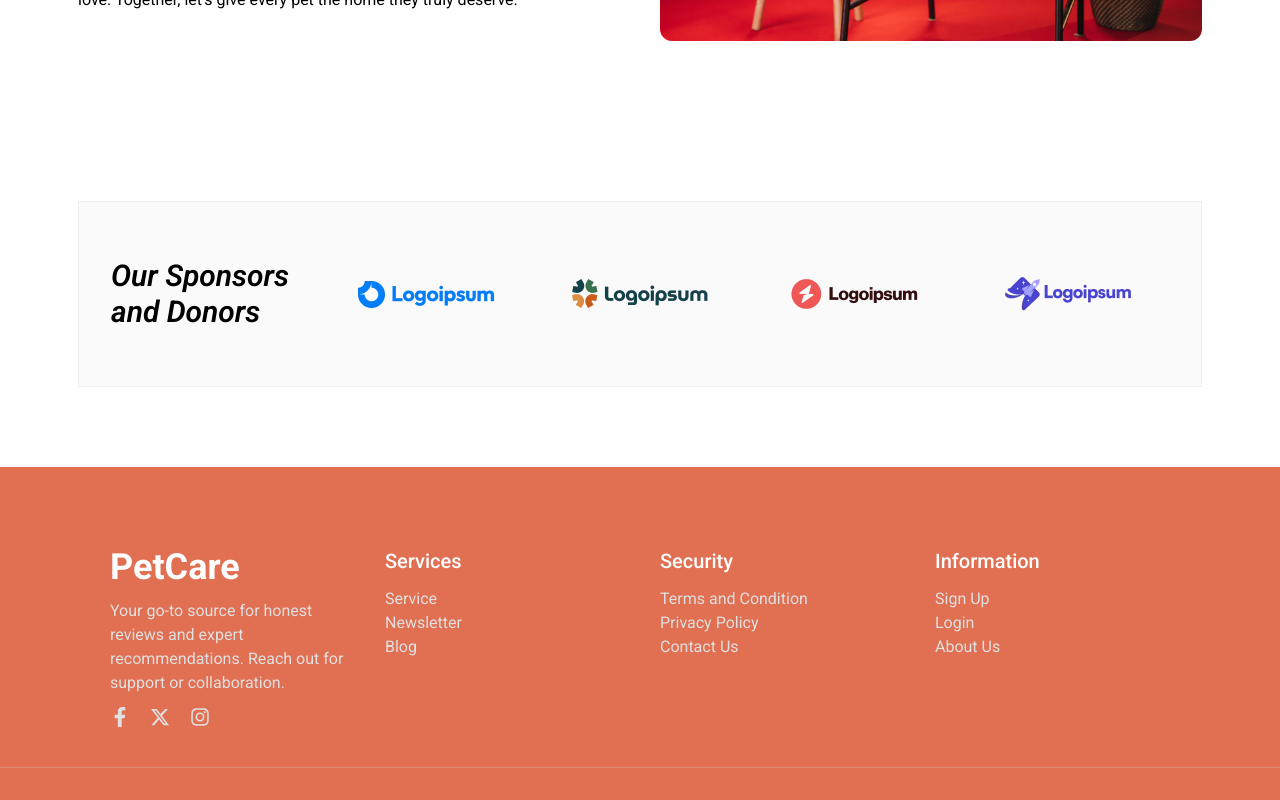
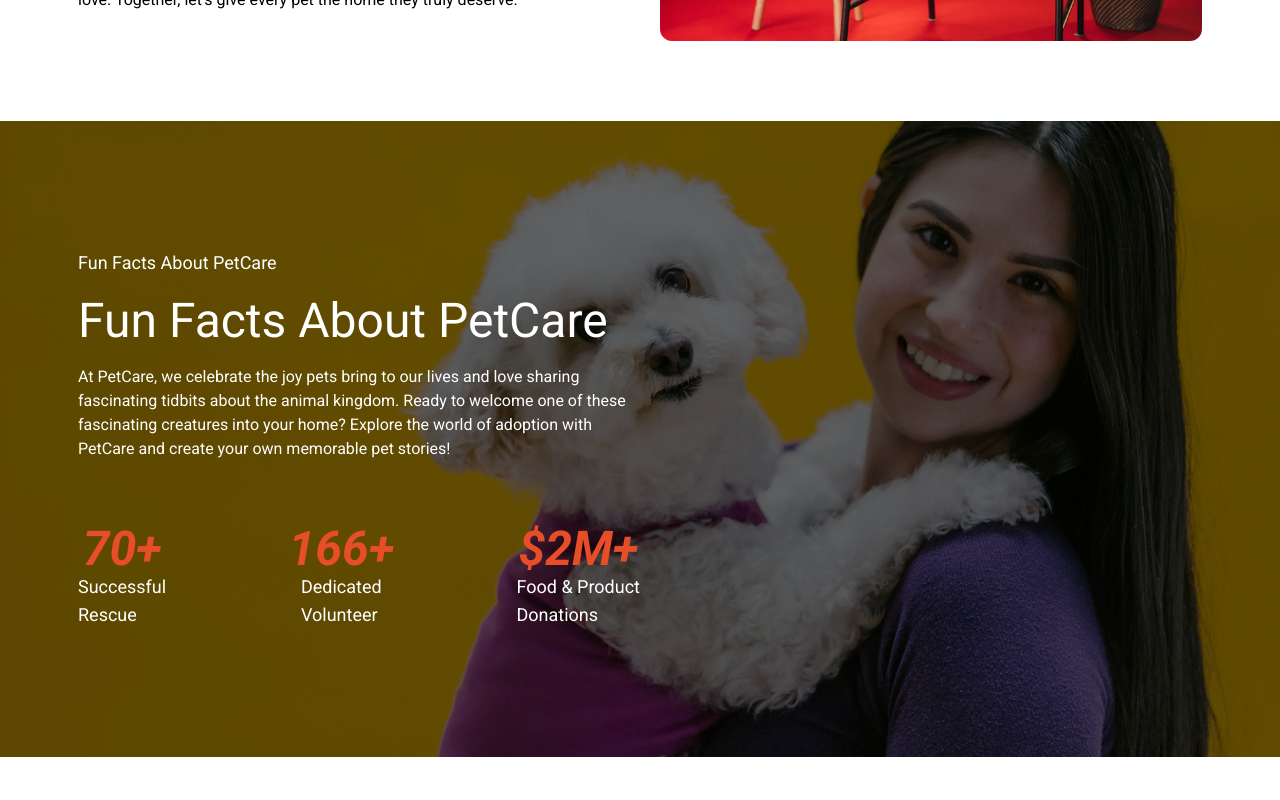
Before and after one commit to sanjitgh/pet-care-forontend, a React (Vite) app: page / in a window 1280 px wide. Shown: the part 1280-2080 px from the top of the page. Built offline with nearby package versions, Linux system fonts and the light colour scheme; no server answers.

Commit message:
add funFact components

```diff
--- a/src/Pages/ErrorPage.jsx
+++ b/src/Pages/ErrorPage.jsx
@@ -5,7 +5,7 @@
 
 const ErrorPage = () => {
   return (
-    <div className="bg-green-800 h-screen flex flex-col justify-center items-center">
+    <div className="bg-[#E16F52] h-screen flex flex-col justify-center items-center">
       <div>
         <h1 className="text-9xl text-white text-center flex justify-center">
           <TbError404 />
@@ -17,7 +17,7 @@
       <div>
         <Link
           to={"/"}
-          className="btn bg-transparent hover:bg-transparent text-white mt-10"
+          className="btn flex items-center gap-5 bg-transparent hover:bg-transparent text-white mt-10"
         >
           Back to Home <RiArrowGoBackFill />
         </Link>
--- a/src/Pages/Home.jsx
+++ b/src/Pages/Home.jsx
@@ -3,6 +3,7 @@
 import Footer from "../components/Footer";
 import About from "../components/HomeComponents/About";
 import Donner from "../components/HomeComponents/Donner";
+import FunFact from "../components/HomeComponents/FunFact";
 
 const Home = () => {
   return (
@@ -12,6 +13,7 @@
       </Helmet>
       <Banner></Banner>
       <About></About>
+      <FunFact></FunFact>
       <Donner></Donner>
       <Footer></Footer>
     </>
--- /dev/null
+++ b/src/components/HomeComponents/FunFact.jsx
@@ -0,0 +1,41 @@
+import img from "../../../src/assest/funfact.webp";
+
+const FunFact = () => {
+  return (
+    <section
+      className="py-32 bg-no-repeat bg-center bg-cover relative bg-fixed"
+      style={{ backgroundImage: `url(${img})` }}
+    >
+        <div className="absolute w-full h-full bg-black top-0 opacity-60"></div>
+      <div className="container mx-auto px-2 z-10 relative">
+        <div className="md:max-w-[50%] text-white">
+          <h3 className="text-lg">Fun Facts About PetCare</h3>
+          <h1 className="text-3xl md:text-5xl my-5">Fun Facts About PetCare</h1>
+          <p>
+            At PetCare, we celebrate the joy pets bring to our lives and love
+            sharing fascinating tidbits about the animal kingdom. Ready to
+            welcome one of these fascinating creatures into your home? Explore
+            the world of adoption with PetCare and create your own memorable pet
+            stories!
+          </p>
+          <div className="flex items-center justify-between gap-4 mt-16">
+            <h1 className="flex flex-col items-center">
+              <span className="text-5xl italic font-bold text-[#e74d26]">70+</span>
+              <span className="text-lg">Successful <br /> Rescue</span>
+            </h1>
+            <h1 className="flex flex-col items-center">
+              <span className="text-5xl italic font-bold text-[#e74d26]">166+</span>
+              <span className="text-lg">Dedicated <br /> Volunteer</span>
+            </h1>
+            <h1 className="flex flex-col items-center">
+              <span className="text-5xl italic font-bold text-[#e74d26]">$2M+</span>
+              <span className="text-lg">Food & Product <br /> Donations</span>
+            </h1>
+          </div>
+        </div>
+      </div>
+    </section>
+  );
+};
+
+export default FunFact;
```
Also changed, not shown: src/assest/funfact.webp (added).
